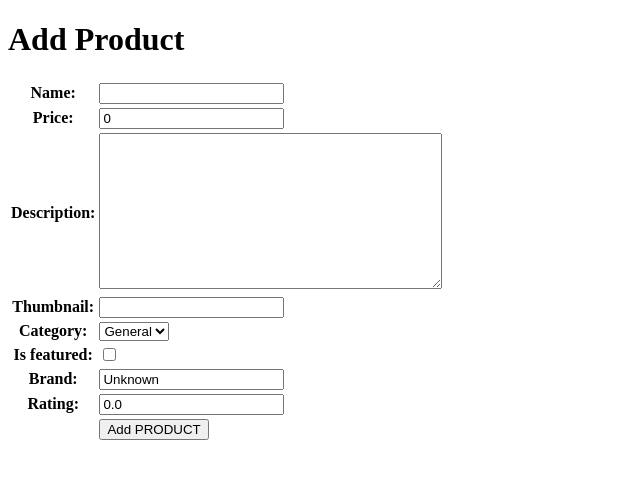
After one commit to anggarabayuadji/sadjiw-sporting-goods, a Django app: page /create-product/ in a window 1280 px wide. The commit adds this page. Shown: the top 479 px of the page, without its empty margins (0-640 px from the left). Run offline with Django 5.2, Linux system fonts and the light colour scheme.

Commit message:
tugas 3 finish

```diff
--- /dev/null
+++ b/main/forms.py
@@ -0,0 +1,7 @@
+from django.forms import ModelForm
+from main.models import Product
+
+class ProductForm(ModelForm):
+    class Meta:
+        model = Product
+        fields = ["name", "price", "description", "thumbnail", "category", "is_featured", "brand", "rating"]
--- a/main/models.py
+++ b/main/models.py
@@ -4,16 +4,20 @@ from django.db import models
 # Create your models here.
 class Product(models.Model):
     CATEGORY_CHOICES = [
-
+        ('tas', 'Tas'),
+        ('bola', 'Bola'),
+        ('sepatu', 'Sepatu'),
+        ('baju', 'Baju'),
+        ('general', 'General')
     ]
 
-    name = models.CharField(max_length=255)
-    price = models.IntegerField
-    description = models.TextField
-    thumbnail = models.URLField
-    category = models.CharField
-    is_featured = models.BooleanField
-    brand = models.CharField
+    name = models.CharField(max_length=255, primary_key=True)
+    price = models.PositiveIntegerField(default=0)
+    description = models.TextField()
+    thumbnail = models.URLField(blank=True, null=True)
+    category = models.CharField(max_length=50, choices=CATEGORY_CHOICES, default="general")
+    is_featured = models.BooleanField(default=False)
+    brand = models.CharField(max_length=50, default="Unknown")
     rating = models.DecimalField(default=0.0, max_digits=5, decimal_places=1)
 
 def __str__(self):
--- /dev/null
+++ b/main/templates/create_product.html
@@ -0,0 +1,18 @@
+{% extends 'base.html' %}
+{% block content %}
+<h1>Add Product</h1>
+
+<form method="POST">
+  {% csrf_token %}
+  <table>
+    {{ form.as_table }}
+    <tr>
+      <td></td>
+      <td>
+        <input type="submit" value="Add PRODUCT" />
+      </td>
+    </tr>
+  </table>
+</form>
+
+{% endblock %}
--- a/main/urls.py
+++ b/main/urls.py
@@ -1,8 +1,12 @@
 from django.urls import path
-from main.views import show_main
+from main.views import show_main, create_product, show_product, show_xml, show_json, show_xml_by_id, show_json_by_id
 
 app_name = 'main'
 
 urlpatterns = [
     path('', show_main, name='show_main'),
+    path('create-product/', create_product, name='create_product'),
+    path('news/<str:name>/', show_product, name='show_product'),
+    path('xml/<str:name>/', show_xml_by_id, name='show_xml_by_id'),
+    path('json/<str:name>/', show_json_by_id, name='show_json_by_id'),
 ]
--- a/main/views.py
+++ b/main/views.py
@@ -1,10 +1,62 @@
-from django.shortcuts import render
+from django.http import HttpResponse
+from django.core import serializers
+from django.shortcuts import render, redirect, get_object_or_404
+from main.forms import ProductForm
+from main.models import Product
 
 # Create your views here.
 def show_main(request):
+    product_list = Product.objects.all()
+
     context = {
         'name': 'Ahmad Anggara Bayuadji Prawirosoenoto',
-        'class': 'PBP A'
+        'class': 'PBP A',
+        'product_list' : product_list # DONT FORGET TO DOUBLE CHECK THIS??? IDK WHAT TO DO
     }
 
     return render(request, "main.html", context)
+
+def create_product(request):
+    form = ProductForm(request.POST or None)
+
+    if form.is_valid() and request.method == "POST":
+        form.save()
+        return redirect('main:show_main')
+
+    context = {'form' : form}
+    return render(request, "create_product.html", context)
+
+def show_product(request, name):
+    product = get_object_or_404(Product, pk=name)
+
+    context = {
+        'product' : product
+    }
+
+    return render(request, "product_detail.html", context)
+
+def show_xml(request):
+    product_list = Product.objects.all()
+    product_data = serializers.serialize("xml", product_list)
+    return HttpResponse(product_data, content_type="application/xml")
+
+def show_json(request):
+    product_list = Product.objects.all()
+    product_data = serializers.serialize("json", product_list)
+    return HttpResponse(product_data, content_type="application/json")
+
+def show_xml_by_id(request, name):
+    try:
+        product_list = Product.objects.filter(pk=name)
+        product_data = serializers.serialize("xml", product_list)
+        return HttpResponse(product_data, content_type="application/xml")
+    except Product.DoesNotExist:
+        return HttpResponse(status=404)
+
+def show_json_by_id(request, name):
+    try:
+        product_list = Product.objects.filter(pk=name)
+        product_data = serializers.serialize("json", product_list)
+        return HttpResponse(product_data, content_type="application/json")
+    except Product.DoesNotExist:
+        return HttpResponse(status=404)
--- a/sadjiw_sporting_goods/settings.py
+++ b/sadjiw_sporting_goods/settings.py
@@ -33,6 +33,10 @@ DEBUG = True
 
 ALLOWED_HOSTS = ["localhost", "127.0.0.1", "ahmad-anggara41-sadjiwsportinggoods.pbp.cs.ui.ac.id"]
 
+CSRF_TRUSTED_ORIGINS = [
+    "https://ahmad-anggara41-sadjiwsportinggoods.pbp.cs.ui.ac.id"
+]
+
 
 # Application definition
 
@@ -61,7 +65,7 @@ ROOT_URLCONF = 'sadjiw_sporting_goods.urls'
 TEMPLATES = [
     {
         'BACKEND': 'django.template.backends.django.DjangoTemplates',
-        'DIRS': [],
+        'DIRS': [BASE_DIR / 'templates'],
         'APP_DIRS': True,
         'OPTIONS': {
             'context_processors': [
--- /dev/null
+++ b/templates/base.html
@@ -0,0 +1,13 @@
+{% load static  %}
+<!DOCTYPE html>
+<html lang="en">
+<head>
+    <meta charset="UTF-8" />
+    <meta name="viewport" content="width=device-widt, initial-scale=1.0" />
+    {% block meta %} {% endblock meta %}
+</head>
+
+<body>
+    {% block content %} {% endblock content %}
+</body>
+</html>
```
Also changed, not shown: main/templates/main.html (+48 -3 lines), main/templates/product_detail.html (added, +21 -0 lines), main/migrations/0001_initial.py, main/migrations/0002_remove_product_id_alter_product_name.py (added).
